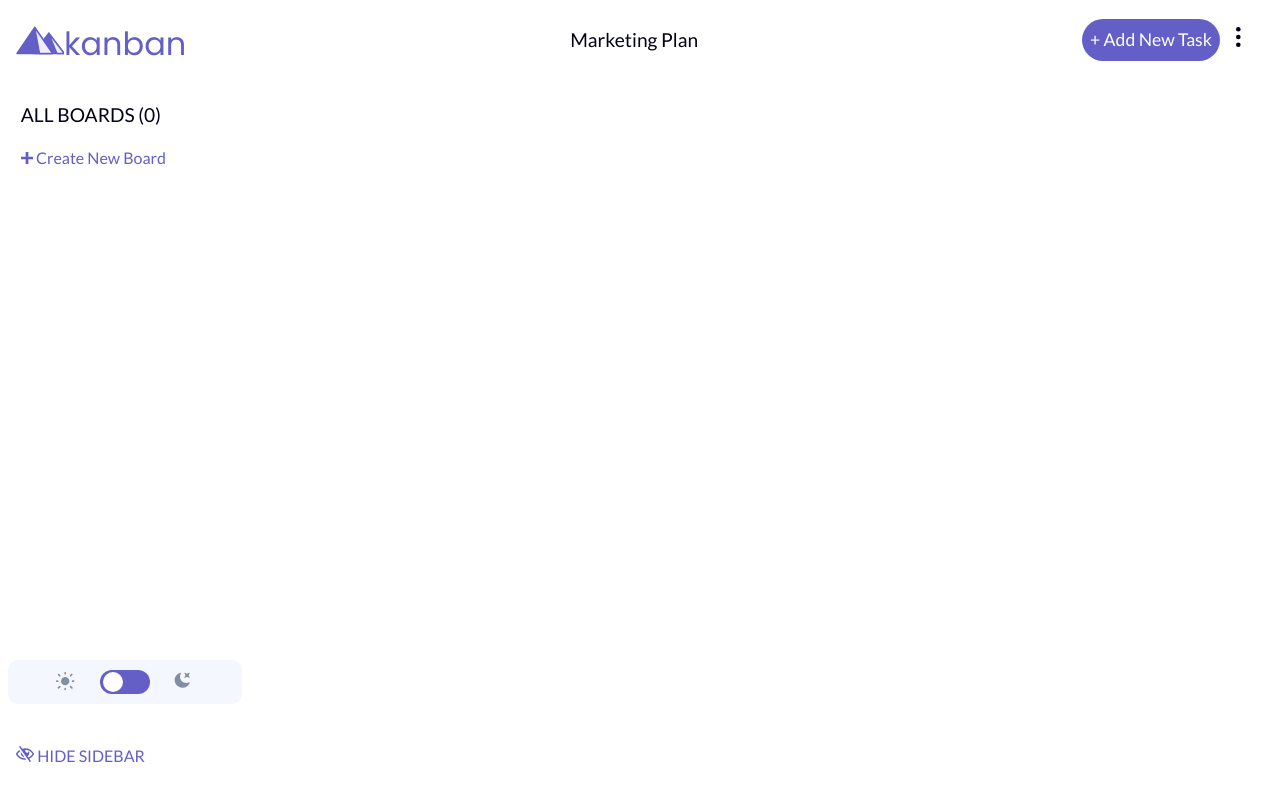
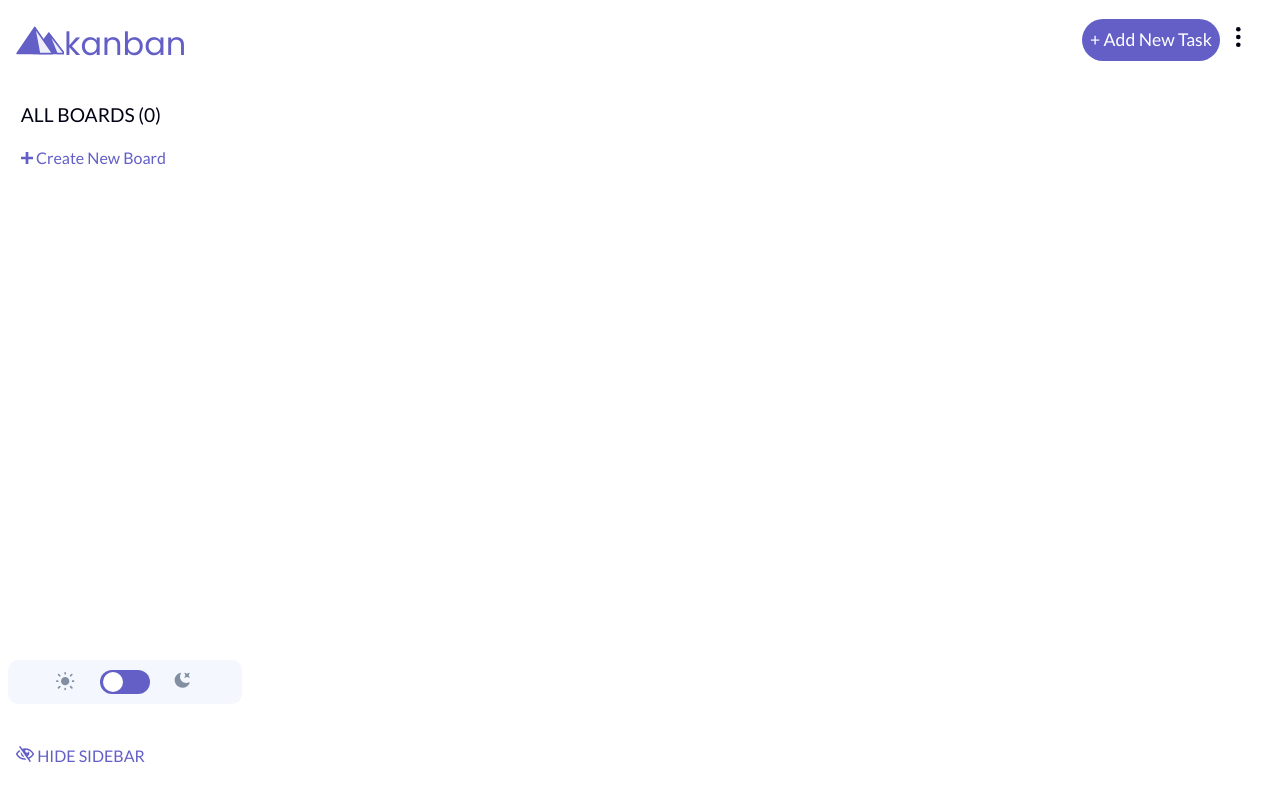
Before and after one commit to apyd/kanban-board, a React (Vite) app in the folder app/: page / in a window 1280 px wide. Built offline with nearby package versions, Linux system fonts and the light colour scheme.

Commit message:
use TaskModalContext and BoardContentContext in Header component

```diff
--- a/app/src/components/Header/Header.tsx
+++ b/app/src/components/Header/Header.tsx
@@ -1,6 +1,8 @@
 import { useState, useContext, useCallback } from "react";
 import clsx from "clsx";
 import ModalMenuContext from "@context/ModalMenu/ModalMenu";
+import TaskModalContext from "@context/TaskModal/TaskModal";
+import BoardsContentContext from "@context/BoardsContent/BoardsContent";
 import styles from "@components/Header/Header.module.scss";
 import Button from "@components/ui/Button/Button/Button";
 import Logo from "@assets/logo.svg?react";
@@ -13,6 +15,8 @@ import useMediaQuery from "@hooks/useMediaQuery";
 const Header = () => {
   const { isModalMenuOpen, closeModalMenu, openModalMenu } =
     useContext(ModalMenuContext);
+  const { openTaskModal } = useContext(TaskModalContext);
+  const { activeBoard } = useContext(BoardsContentContext);
 
   const [isButtonDropdownVisible, setIsButtonDropdownVisible] =
     useState<boolean>(false);
@@ -46,6 +50,10 @@ const Header = () => {
     }
   };
 
+  const handleOpenTaskModal = () => {
+    openTaskModal();
+  };
+
   return (
     <>
       <header className={styles["header"]}>
@@ -54,7 +62,7 @@ const Header = () => {
           {isBelowDesktop ? (
             <Button
               variant="ghost"
-              label="Marketing Plan"
+              label={activeBoard.boardTitle}
               buttonWithArrow
               Icon={<ChevronDown className={styles["chevron-icon"]} />}
               onClick={handleToggleDropdown}
@@ -65,12 +73,18 @@ const Header = () => {
         </div>
         {!isBelowDesktop && (
           <div className={styles["header-wrapper"]}>
-            <h3 className={styles["active-board-name"]}>Marketing Plan</h3>
+            <h3 className={styles["active-board-name"]}>
+              {activeBoard.boardTitle}
+            </h3>
           </div>
         )}
         <div className={styles["buttons-wrapper"]}>
           {!isBelowDesktop && (
-            <Button label="+ Add New Task" variant="secondary" />
+            <Button
+              label="+ Add New Task"
+              variant="secondary"
+              onClick={handleOpenTaskModal}
+            />
           )}
           {isBelowDesktop && renderButton()}
           <Button
```
